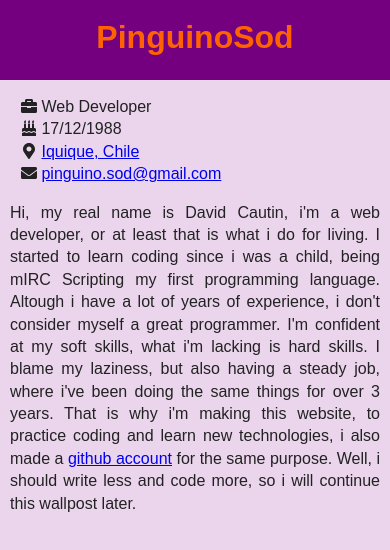
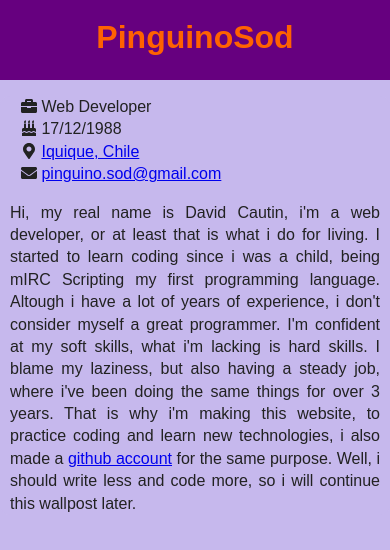
Before and after one commit to pinguinosod/pinguinosod.github.io, a plain HTML site: page index.html in a window 390 px wide. Drawn offline with Linux system fonts and the light colour scheme.

Commit message:
Colors again

```diff
--- a/css/pinguinosod.css
+++ b/css/pinguinosod.css
@@ -1,6 +1,6 @@
 /* custom CSS for my personal website */
 body {
-	background-color: #74007f;
+	background-color: #5d007f;
 	color: #222;
 	font-family: sans-serif;
 	text-align:center;
@@ -45,7 +45,7 @@ body {
 
 @media all and (max-width: 418px) {
 	body {
-		background-color: #ebd5ed;
+		background-color: #c6b8ed;
 	}
 
 	div.container {
@@ -70,7 +70,7 @@ body {
 	text-align: center;
 	margin: 0px;
 	color : #ff6201;
-	background-color: #74007f;
+	background-color: #66007f;
 	/*border-radius: 5px;*/
 	padding-top:15px;
 	padding-bottom:15px;
@@ -87,7 +87,7 @@ div.container {
 	/*min-height: calc(100vh - 90px);*/
 	/*border-left: 1px solid #90a0c0;
 	border-right: 1px solid #90a0c0;*/
-	background-color: #ebd5ed;
+	background-color: #c6b8ed;
 	padding-top:5px;
 	padding-bottom:5px;
 	padding-left:5px;
```
